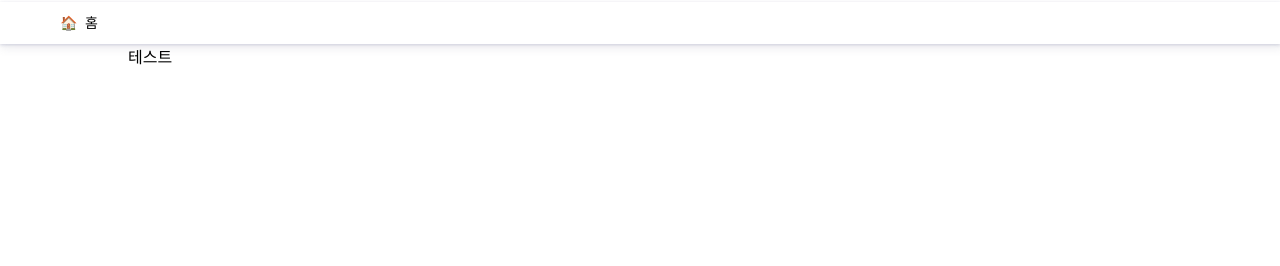
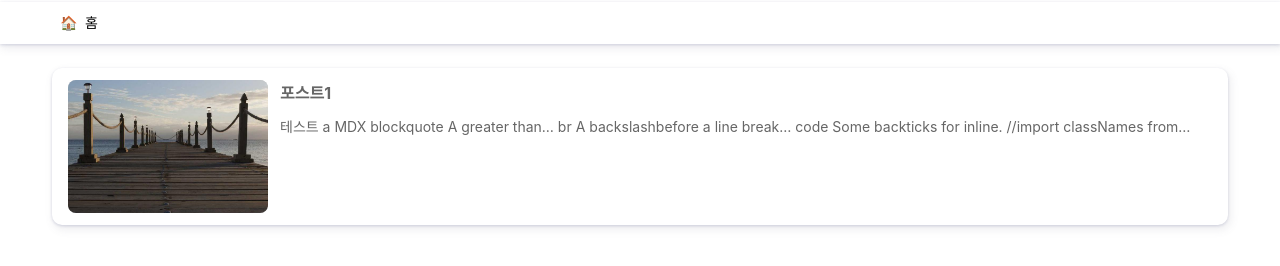
Before and after one commit to bbakcode/bbakcode.github.io, a Gatsby site: page / in a window 1280 px wide. Shown: the part 48-314 px from the top of the page. Built offline with nearby package versions, Linux system fonts and the light colour scheme; Gatsby itself is replaced by a stand-in of ours; some packages are replaced by stand-ins of ours.

Commit message:
Fix layout readjust

```diff
--- a/src/components/list/CategoryList.module.scss
+++ b/src/components/list/CategoryList.module.scss
@@ -1,5 +1,4 @@
 .root {
-  margin-top: 24px;
   box-shadow: var(--box-shadow);
   border-radius: 7px;
 }
--- a/src/components/list/PostList.module.scss
+++ b/src/components/list/PostList.module.scss
@@ -1,6 +1,3 @@
-.root {
-  margin-top: 24px;
-}
 .post {
   padding: 12px 16px;
   box-shadow: var(--box-shadow);
--- a/src/components/list/PostList.tsx
+++ b/src/components/list/PostList.tsx
@@ -20,7 +20,12 @@ const PostList: React.FC<PostListProps> = (props) => {
             <div className={styles.image_wrapper}>
               {post.frontmatter.assets && (
                 <Image
-                  style={{ position: "absolute", top: 0, left: 0 }}
+                  style={{
+                    position: "absolute",
+                    top: 0,
+                    left: 0,
+                    height: "100%",
+                  }}
                   image={post.frontmatter.assets[0].childImageSharp}
                 />
               )}
--- a/src/components/list/TagList.module.scss
+++ b/src/components/list/TagList.module.scss
@@ -1,5 +1,4 @@
 .root {
-  margin-top: 24px;
   box-shadow: var(--box-shadow);
   border-radius: 7px;
 }
--- a/src/components/page/Page.module.scss
+++ b/src/components/page/Page.module.scss
@@ -1,5 +1,7 @@
 .main {
-  margin: 0 auto;
+  margin: 24px auto;
   // padding: 12px;
-  max-width: 1024px;
+  max-width: 1200px;
+  padding-left: 12px;
+  padding-right: 12px;
 }
--- a/src/components/page/Page.tsx
+++ b/src/components/page/Page.tsx
@@ -2,7 +2,6 @@ import React from "react";
 import Header from "./Header";
 import Navigation from "./Navigtaion";
 import * as styles from "./Page.module.scss";
-//import classNames from "classnames/bind";
 
 interface PageProps extends Omit<React.HTMLAttributes<HTMLDivElement>, ""> {
   nav?: NavItem[];
@@ -27,7 +26,6 @@ const menu = [
   },
 ];
 
-//let cx = classNames.bind(styles);
 const Page: React.FC<PageProps> = (props) => {
   const { nav, children } = props;
 
--- a/src/components/post/Post.module.scss
+++ b/src/components/post/Post.module.scss
@@ -1,31 +1,31 @@
 .root {
-  display: flex;
-  // max-width: 1024px;
-  // margin: 0 auto;
+  // box-shadow: var(--box-shadow);
+  // overflow: -moz-hidden-unscrollable;
 }
 
 .header {
   position: relative;
 }
 
+.main {
+  display: flex;
+}
+
 .article {
-  max-width: 724px;
+  max-width: 824px;
   margin: 0 auto;
   width: 100%;
+  padding: 0 12px;
 }
 .title {
   position: absolute;
   bottom: 0;
   padding-left: 5%;
   padding-bottom: 5%;
-  font-size: 1.875em;
+  font-size: 2em;
   font-weight: 600;
   color: #eee;
   z-index: 5;
-}
-
-.content {
-  padding: 12px;
 }
 
 .thumbnail {
@@ -36,9 +36,7 @@
   content: "";
   position: absolute;
   inset: 0;
-  // mask-image: linear-gradient(to top, transparent, #ffffff30);
-  // // mask-image: linear-gradient(to top, transparent, #fff 15px);
-  backdrop-filter: blur(2px);
+  // backdrop-filter: blur(2px);
   background: linear-gradient(#ffffff44 30%, #00000080 100%);
 }
 
@@ -52,23 +50,10 @@
   padding: 12px;
 }
 
-// .aside {
-//   border-radius: 7px;
-//   box-shadow: var(--box-shadow);
-// }
-
-// .header {
-//   padding: 12px 16px;
-//   font-size: 16px;
-//   font-weight: 500;
-//   border-bottom: 1px solid var(--border-color);
-// }
-
 .list {
   display: flex;
   flex-direction: column;
   padding: 0px;
-  // padding: 12px;
 }
 
 .list a {
--- a/src/pages/category/[name].tsx
+++ b/src/pages/category/[name].tsx
@@ -30,7 +30,7 @@ const CateogryPage: React.FC<CateogryPageProps> = (props) => {
 };
 
 export const categoryPageQuery = graphql`
-  query categoryPageQueryForName($name: String = "") {
+  query categoryPageQuery($name: String = "") {
     allMdx(
       sort: { fields: [frontmatter___date], order: DESC }
       filter: { fields: { category: { eq: $name } } }
--- a/src/pages/category/index.tsx
+++ b/src/pages/category/index.tsx
@@ -14,7 +14,7 @@ interface CategoryPageProps extends Omit<PageProps, "data"> {
 const CategoryPage: React.FC<CategoryPageProps> = (props) => {
   const { data } = props;
   return (
-    <Page nav={[{ name: "🗂  카테고리", path: "/category" }]}>
+    <Page nav={[{ name: "🗂  카테고리", path: "/category" }]} margin>
       <CategoryList categories={data.allMdx.categories} />
     </Page>
   );
--- a/src/pages/index.tsx
+++ b/src/pages/index.tsx
@@ -1,11 +1,49 @@
 import * as React from "react";
-import type { HeadFC } from "gatsby";
+import { graphql, HeadFC, PageProps } from "gatsby";
 import { Page } from "@components/page";
+import { PostList } from "@components/list";
 
-const HomePage = () => {
-  return <Page nav={[{ name: "🏠  홈", path: "/" }]}>테스트</Page>;
+interface HomePageProps extends Omit<PageProps, "data" | "pageContext"> {
+  data: {
+    allMdx: {
+      posts: PostItem[];
+    };
+  };
+}
+
+const HomePage: React.FC<HomePageProps> = (props) => {
+  const { data } = props;
+
+  return (
+    <Page nav={[{ name: "🏠  홈", path: "/" }]}>
+      <PostList posts={data.allMdx?.posts} />
+    </Page>
+  );
 };
 
 export default HomePage;
 
 export const Head: HeadFC = () => <title>Home Page</title>;
+
+export const homePageQuery = graphql`
+  query homePageQuery {
+    allMdx(sort: { fields: [frontmatter___date], order: DESC }) {
+      posts: nodes {
+        excerpt(pruneLength: 140)
+        frontmatter {
+          title
+          date(formatString: "MMMM DD, YYYY")
+          assets {
+            childImageSharp {
+              gatsbyImageData #16/5
+            }
+          }
+        }
+        fields {
+          slug
+        }
+        id
+      }
+    }
+  }
+`;
--- a/src/pages/tag/[name].tsx
+++ b/src/pages/tag/[name].tsx
@@ -22,6 +22,7 @@ const TagPage: React.FC<TagPageProps> = (props) => {
         { name: "🏷  태그", path: `/tag` },
         { name: pageContext.name, path: `/tag/${pageContext.name}/` },
       ]}
+      margin
     >
       {data.allMdx?.posts?.map((post) => (
         <div key={post.id}>
--- a/src/pages/tag/index.tsx
+++ b/src/pages/tag/index.tsx
@@ -15,7 +15,7 @@ interface TagPageProps extends Omit<PageProps, "data"> {
 const TagPage: React.FC<TagPageProps> = (props) => {
   const { data } = props;
   return (
-    <Page nav={[{ name: "🏷  태그", path: "/tag" }]}>
+    <Page nav={[{ name: "🏷  태그", path: "/tag" }]} margin>
       <TagList tags={data.allMdx.tags} />
     </Page>
   );
--- a/src/posts/테스트/마크다운/index.mdx
+++ b/src/posts/테스트/마크다운/index.mdx
@@ -3,7 +3,7 @@ title: 포스트1
 date: "2022-11-13"
 tags: [태그]
 assets:
-  - ./assets/42-1400x560.jpeg
+  - ./assets/588-1600x500.jpeg
 ---
 
 # 테스트
```
Also changed, not shown: src/components/post/Post.tsx (+3 -6 lines), src/posts/테스트/마크다운/assets/588-1600x500.jpeg (added).
